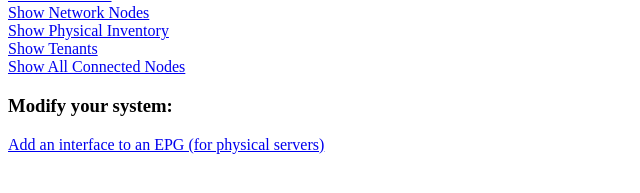
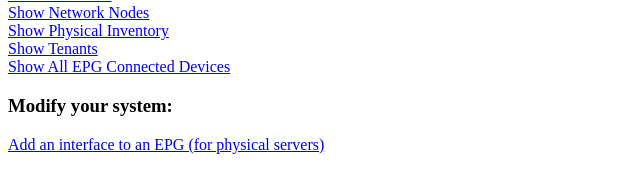
Before and after one commit to tigelane/web2aci, a plain HTML site: page www/index.html in a window 1280 px wide. Shown: the part 325-518 px from the top of the page, 0-640 px from the left. Drawn offline with Linux system fonts and the light colour scheme.

Commit message:
Update index.html

```diff
--- a/www/index.html
+++ b/www/index.html
@@ -13,7 +13,7 @@ Please select one of the following:
 <a href="cgi-bin/aci-show-nodes.py">Show Network Nodes</a><br>
 <a href="cgi-bin/aci-show-physical-inventory.py">Show Physical Inventory</a><br>
 <a href="cgi-bin/aci-show-tenants.py">Show Tenants</a><br>
-<a href="cgi-bin/aci-show-connected-end-points.py">Show All Connected Nodes</a><br>
+<a href="cgi-bin/aci-show-connected-end-points.py">Show All EPG Connected Devices</a><br>
 
 <h3>Modify your system:</h3>
 <a href="cgi-bin/aci-action-interface-2-epg.php">Add an interface to an EPG (for physical servers)</a><br>
```
